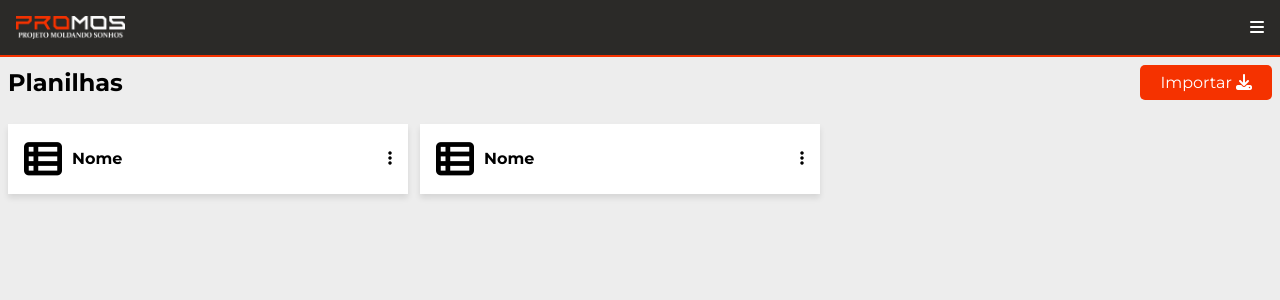
After one commit to minesweepr/Gestao-PROMOS, a Flask app: page /planilhas in a window 1280 px wide. The commit adds this page. Shown: the top 300 px of the page. Run offline with Flask 3, Linux system fonts and the light colour scheme.

Commit message:
add paginas base (frontend: avaliações, planilhas)

```diff
--- a/app/routes.py
+++ b/app/routes.py
@@ -9,6 +9,10 @@ def index():
 def presenca():
     return render_template('presenca.html')
 
+@app.route('/planilhas')
+def planilhas():
+    return render_template('planilhas.html')
+
 @app.route('/usuarios')
 def usuarios():
     return render_template('usuarios.html')
@@ -17,6 +21,10 @@ def usuarios():
 def informacoes_usuario():
     return render_template('informacoes_usuario.html')
 
+@app.route('/avaliacoes_usuario')
+def avaliacoes_usuario():
+    return render_template('avaliacoes_usuario.html')
+
 @app.route('/editar_usuario')
 def editar_usuario():
     return render_template('editar_usuario.html')
--- a/app/static/css/card_retangular.css
+++ b/app/static/css/card_retangular.css
@@ -1,4 +1,4 @@
-#usuarios{
+#usuarios, #arquivos{
     display: flex;
     flex-direction: column;
     gap: 12px;
@@ -12,7 +12,7 @@
 }
 
 .card-retangular>div>i{font-size: 38px; margin-right: 10px;}
-.usuario-tipo{font-size: small;}
+.usuario-tipo, .arquivo-tipo{font-size: small;}
 
 .btn-quadrado{
     padding: 8px 0!important;
@@ -25,7 +25,7 @@
         width: 30vw;
         min-width: 400px;
     }
-    #usuarios{
+    #usuarios, #arquivos{
         flex-direction: row;
     }
 }
--- a/app/templates/base.html
+++ b/app/templates/base.html
@@ -21,6 +21,7 @@
         <ul id="menu-header" class="menu">
             <li><a href="/usuarios"><i class="fa-solid fa-user-group"></i> Usuários</a></li>
             <li><a href="/cadastrar_usuario"><i class="fa-solid fa-user-plus"></i> Cadastrar Usuário</a></li>
+            <li><a href="/planilhas"><i class="fa-solid fa-table-list"></i> Planilhas</a></li>
             <li><a href="/presenca"><i class="fa-solid fa-calendar-check"></i> Presença</a></li>
             <li><a href=""><i class="fa-solid fa-calendar-days"></i> Histórico</a></li>
             <li><a href=""><i class="fa-solid fa-bell"></i> Notificações</a></li>
--- a/app/templates/informacoes_usuario.html
+++ b/app/templates/informacoes_usuario.html
@@ -58,7 +58,7 @@
 
 <section class="card-branco card-largo acoes">
     <a href=""><i class="fa-regular fa-calendar-days"></i> HISTÓRICO</a>
-    <a href=""><i class="fa-regular fa-file"></i> AVALIAÇÕES</a> <!--TODO: DISPLAY NONE SE USUARIO NAO FOR ALUNO-->
+    <a href="/avaliacoes_usuario"><i class="fa-regular fa-file"></i> AVALIAÇÕES</a> <!--TODO: DISPLAY NONE SE USUARIO NAO FOR ALUNO-->
     <a href="/editar_usuario"><i class="fa-regular fa-pen-to-square"></i> EDITAR</a>
 </section>
 {% endblock %}
--- /dev/null
+++ b/app/templates/planilhas.html
@@ -0,0 +1,50 @@
+{% extends "base.html" %}
+
+{% block estilo %}
+    <link rel="stylesheet" href="{{ url_for('static', filename='css/card_retangular.css') }}">
+{% endblock %}
+
+{% block conteudo %}
+<section class="flx">
+    <h2>Planilhas</h2>
+    <button class="btn-vermelho">Importar <i class="fa-solid fa-download"></i></button>
+</section>
+
+<section id="arquivos">
+    <article class="card-branco arquivo card-retangular">
+        <div class="arquivo-info flx">
+            <i class="fa-solid fa-table-list"></i>
+            <div>
+                <h4 class="arquivo-nome">Nome</h4>
+            </div>
+        </div>
+
+        <nav>
+            <button data-menu="menu-arquivo-1" class="menu-dropdown"><i class="fa-solid fa-ellipsis-vertical arquivo-mais"></i></button>
+            <ul id="menu-arquivo-1" class="menu">
+                <li><a href=""><i class="fa-regular fa-eye"></i> Visualizar</a></li>
+                <li><a href=""><i class="fa-solid fa-upload"></i> Exportar</a></li>
+                <li><a href=""><i class="fa-regular fa-trash-can"></i> Excluir</a></li>
+            </ul>
+        </nav>
+    </article>
+
+    <article class="card-branco arquivo card-retangular">
+        <div class="arquivo-info flx">
+            <i class="fa-solid fa-table-list"></i>
+            <div>
+                <h4 class="arquivo-nome">Nome</h4>
+            </div>
+        </div>
+
+        <nav>
+            <button data-menu="menu-arquivo-2" class="menu-dropdown"><i class="fa-solid fa-ellipsis-vertical arquivo-mais"></i></button>
+            <ul id="menu-arquivo-2" class="menu">
+                <li><a href=""><i class="fa-regular fa-eye"></i> Visualizar</a></li>
+                <li><a href=""><i class="fa-solid fa-upload"></i> Exportar</a></li>
+                <li><a href=""><i class="fa-regular fa-trash-can"></i> Excluir</a></li>
+            </ul>
+        </nav>
+    </article>
+</section>
+{% endblock %}
```
Also changed, not shown: app/templates/avaliacoes_usuario.html (added, +50 -0 lines).
